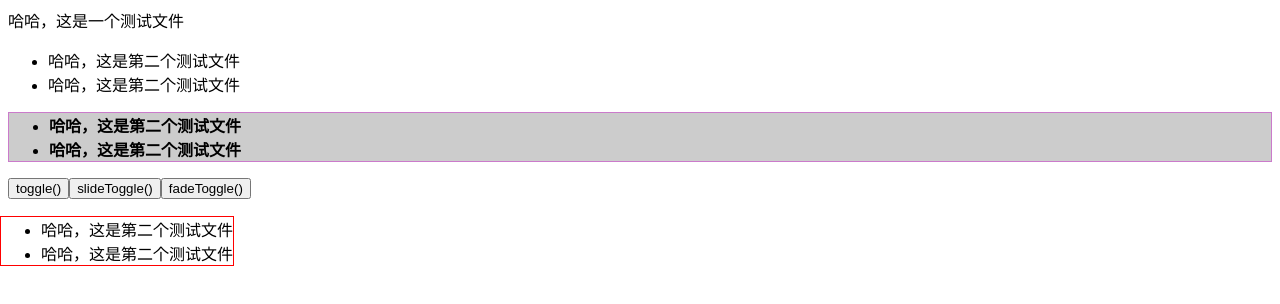
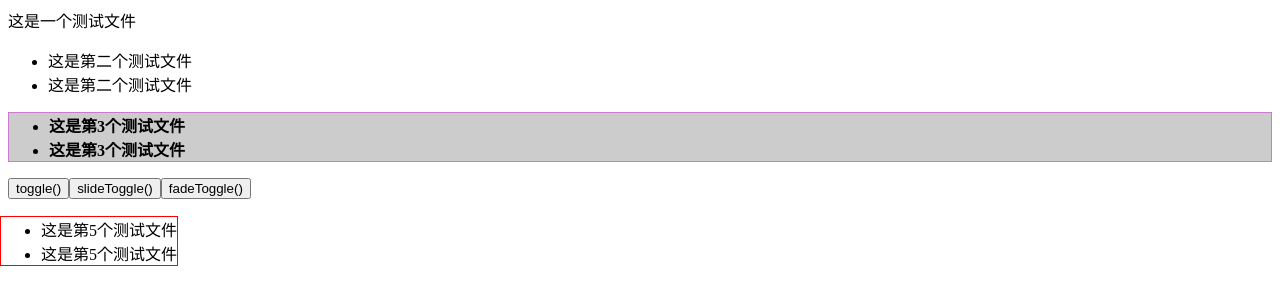
Before and after one commit to wangdejun/JavaScript-Notes, a plain HTML site: page js_in_html/jquery_1.html in a window 1280 px wide. Drawn offline with nearby package versions, Linux system fonts and the light colour scheme.

Commit message:
comment on jquery code

```diff
--- a/js_in_html/jquery_1.html
+++ b/js_in_html/jquery_1.html
@@ -4,15 +4,15 @@
     </head>
     <body>
         <div class="test_1">
-            哈哈，这是一个测试文件
+            这是一个测试文件
         </div>
         <ul class="test_2">
-            <li>哈哈，这是第二个测试文件</li>
-            <li>哈哈，这是第二个测试文件</li>
+            <li>这是第二个测试文件</li>
+            <li>这是第二个测试文件</li>
         </ul>
         <ul class="test_3">
-            <li>哈哈，这是第二个测试文件</li>
-            <li>哈哈，这是第二个测试文件</li>
+            <li>这是第3个测试文件</li>
+            <li>这是第3个测试文件</li>
         </ul>
         <div style="display: flex;width:100%;">
             <button type="button" id="trigger_toggle1">toggle()</button>
@@ -20,35 +20,62 @@
             <button type="button" id="trigger_toggle3">fadeToggle()</button>
         </div>
         <ul class="test_4" style="display: none;">
-            <li>哈哈，这是第二个测试文件</li>
-            <li>哈哈，这是第二个测试文件</li>
+            <li>这是第4个测试文件</li>
+            <li>这是第4个测试文件</li>
         </ul>
         <ul id="test_5" style="position:absolute;border:1px solid red;left:0px;top:200px;">
-            <li>哈哈，这是第二个测试文件</li>
-            <li>哈哈，这是第二个测试文件</li>
+            <li>这是第5个测试文件</li>
+            <li>这是第5个测试文件</li>
         </ul>
         <script type="text/javascript" src="http://apps.bdimg.com/libs/jquery/2.1.4/jquery.min.js"></script>
         <script>
-            window.onload=function(){
-                alert("Hello,window.onload")//尽管放在前边，但是会先执行window.onload(){};
+            /** 1.
+              * window.onload() vs $document.ready()
+              * 尽管放在前边，但是会先执行window.onload(){};
+              */
+            window.onload = function(){
+                //window.onload之后加载后边的匿名函数
+                alert("Hello,window.onload")
             }
-            $(document).ready(function(){alert("HEllo,document.ready")});
+            $(document).ready(
+                function(){
+                    alert("HEllo,document.ready")
+                });
 
+            /** 2.
+              * DOM vs JQuery DOM
+              * ----------------------------
+              * 区别和相互沾化
+              */
             $(document).ready(function(){
                 var $test_2 = $(".test_2");
-                console.log($test_2);//jquery DOM
-                var dom_test_2 = $test_2[0];//Real DOM
+                //jquery DOM
+                console.log($test_2);
+                //jquery DOM --> read DOM
+                var dom_test_2 = $test_2[0];
+                //Real DOM
                 console.log(dom_test_2);
-                console.log($(dom_test_2)); //translate the real dom to JQuery dom
+                //Real DOM --> JQuery DOM
+                console.log($(dom_test_2));
                 console.log($(dom_test_2)==$test_2); //False;
             })
+            /** 3.
+              * $(document).ready ==> $().ready()
+              * jquery链式操作
+              * 通过jquery设置CSS的样式
+              */
             $().ready(function(){
-                //jquery链式操作
+                //链式操作
                 $(".test_3")
                     .css({"backgroundColor":"#ccc","font-weight":"900"})
                     .css("border","1px solid rgba(200,0,200,0.4)");
             })
-            //jquery toggle(),slideToggle(),and fadeToggle()
+            /**4.
+              * Toggle in JQuery
+              * jquery toggle()
+              * slideToggle()
+              * fadeToggle()
+              */
             $().ready(function(){
                 $("#trigger_toggle1").bind("click",function(){
                     $(".test_4").toggle(100);
@@ -60,11 +87,13 @@
                     $(".test_4").fadeToggle(100);
                 });
             })
-
+            /*
+             * .animate({},300)
+             */
             $().ready(function(){
                 $("#test_5").bind("click",function(){
                     alert($(this).get(0));
-                    $("#test_5").animate({left : "+=500px;"},300)
+                    $("#test_5").animate({left : "500px;"},300)
                 });
             })
         </script>
```
